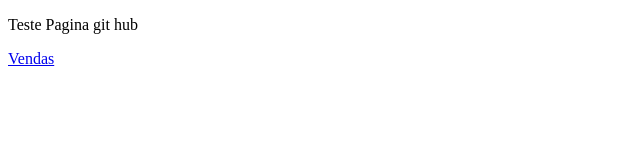
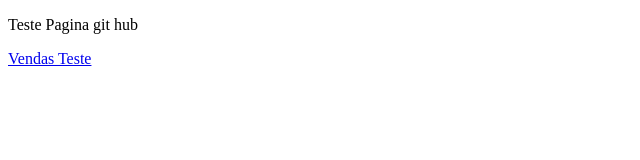
Before and after one commit to lucasbiscogit/TesteGitHub, a plain HTML site: page index.html in a window 1280 px wide. Shown: the full height of the page, 0-640 px from the left. Drawn offline with Linux system fonts and the light colour scheme.

Commit message:
Teste vendas

```diff
--- a/index.html
+++ b/index.html
@@ -8,7 +8,7 @@
 </head>
 <body>
     <p>Teste Pagina git hub</p>
-<a href="vendas.html"> Vendas </a>
+<a href="vendas.html"> Vendas Teste </a>
 </body>
 
 </html>
```
